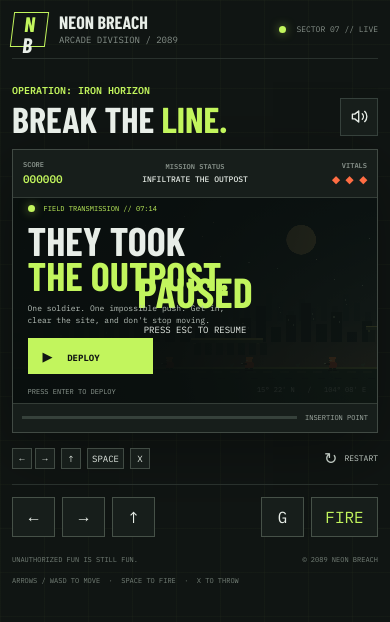
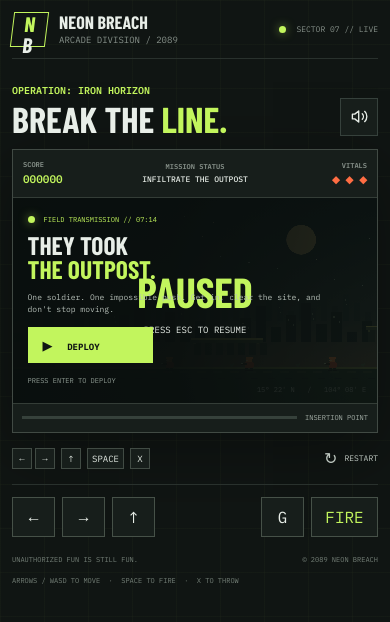
Before and after one commit to 24kq1a5474-hash/demo, a plain HTML site: page index.html in a window 390 px wide. Drawn offline with nearby package versions, Linux system fonts and the light colour scheme; animation ran at ten frames a second; a web font is replaced by a local one.

Commit message:
Fix mobile game screen layout

```diff
--- a/styles.css
+++ b/styles.css
@@ -63,13 +63,13 @@ h1 span { color: var(--acid); }
 .hud-center strong { font-size: 10px; font-weight: 500; letter-spacing: 0; }
 .hud-right { justify-items: end; }
 .hud-block .health { color: var(--orange); font-size: 13px; letter-spacing: 0; }
-.canvas-wrap { position: relative; overflow: hidden; aspect-ratio: 16 / 9; background: #13201f; }
+.canvas-wrap { position: relative; overflow: hidden; aspect-ratio: 16 / 9; background: #13201f; container-type: inline-size; }
 #game-canvas { width: 100%; height: 100%; display: block; image-rendering: pixelated; }
 .overlay { position: absolute; inset: 0; display: flex; align-items: center; padding: 5.2%; background: linear-gradient(90deg, rgba(9, 15, 14, .94) 0%, rgba(9, 15, 14, .82) 43%, rgba(9, 15, 14, .08) 100%); transition: opacity .25s ease, visibility .25s ease; }
 .overlay.is-hidden { opacity: 0; visibility: hidden; pointer-events: none; }
 .overlay-content { position: relative; z-index: 1; max-width: 390px; animation: reveal .5s both; }
 .overlay-kicker { display: flex; align-items: center; gap: 9px; margin: 0 0 17px; color: var(--acid); font-size: 9px; }
-.overlay h2 { margin: 0; font-family: var(--display); font-size: clamp(40px, 7vw, 68px); font-weight: 900; line-height: .86; }
+.overlay h2 { margin: 0; font-family: var(--display); font-size: clamp(22px, 7cqw, 68px); font-weight: 900; line-height: .92; }
 .overlay h2 span { color: var(--acid); }
 .overlay-copy { max-width: 320px; margin: 15px 0 20px; color: #b7c0b9; font-size: 11px; line-height: 1.8; }
 .start-button { min-width: 152px; min-height: 43px; padding: 0 15px; border: 0; background: var(--acid); color: var(--ink); font-size: 11px; font-weight: 700; text-align: left; }
@@ -112,7 +112,7 @@ h1 span { color: var(--acid); }
   .hud-center strong { font-size: 8px; }
   .hud-block .health { font-size: 10px; }
   .overlay { padding: 4%; }
-  .overlay-content { max-width: 58%; }
+  .overlay-content { max-width: min(390px, 88%); }
   .overlay-kicker { margin-bottom: 10px; font-size: 7px; }
   .overlay-copy { margin: 10px 0 12px; font-size: 9px; line-height: 1.5; }
   .start-button { min-width: 125px; min-height: 36px; font-size: 9px; }
@@ -136,6 +136,5 @@ h1 span { color: var(--acid); }
 @media (max-width: 390px) {
   .control-row { gap: 6px; }
   .hint-label { display: none; }
-  .overlay-content { max-width: 64%; }
   .overlay-copy { font-size: 8px; }
 }
```
